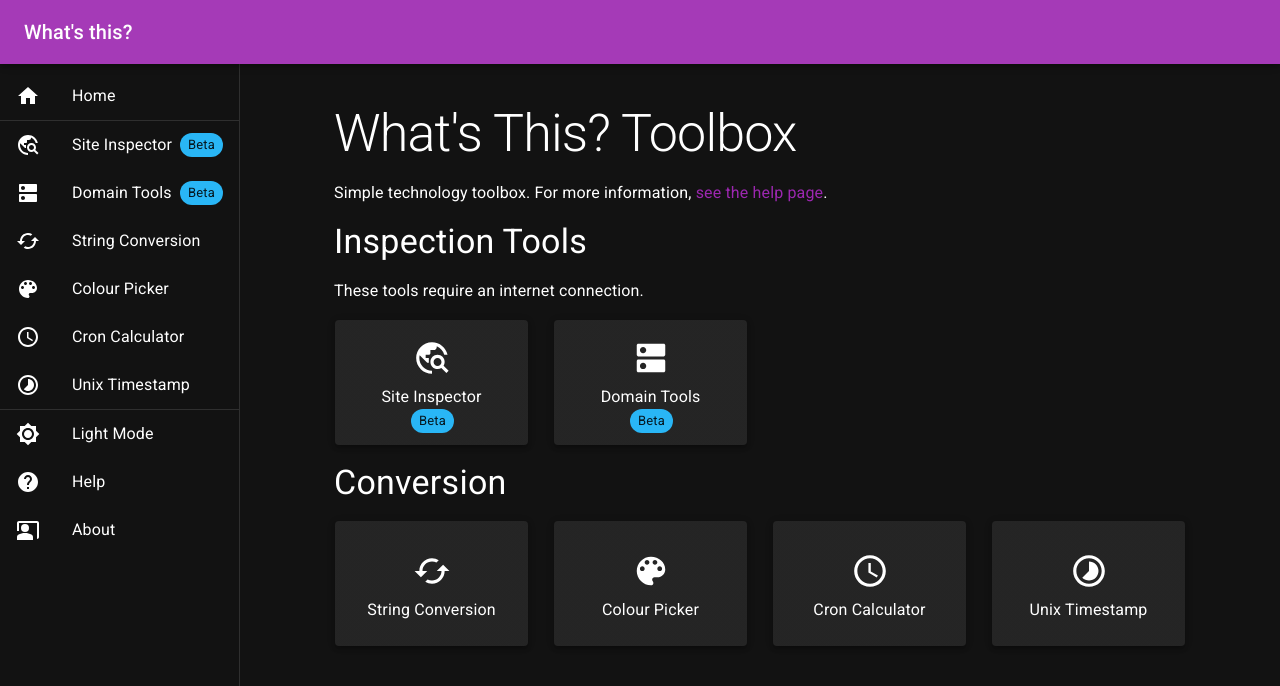
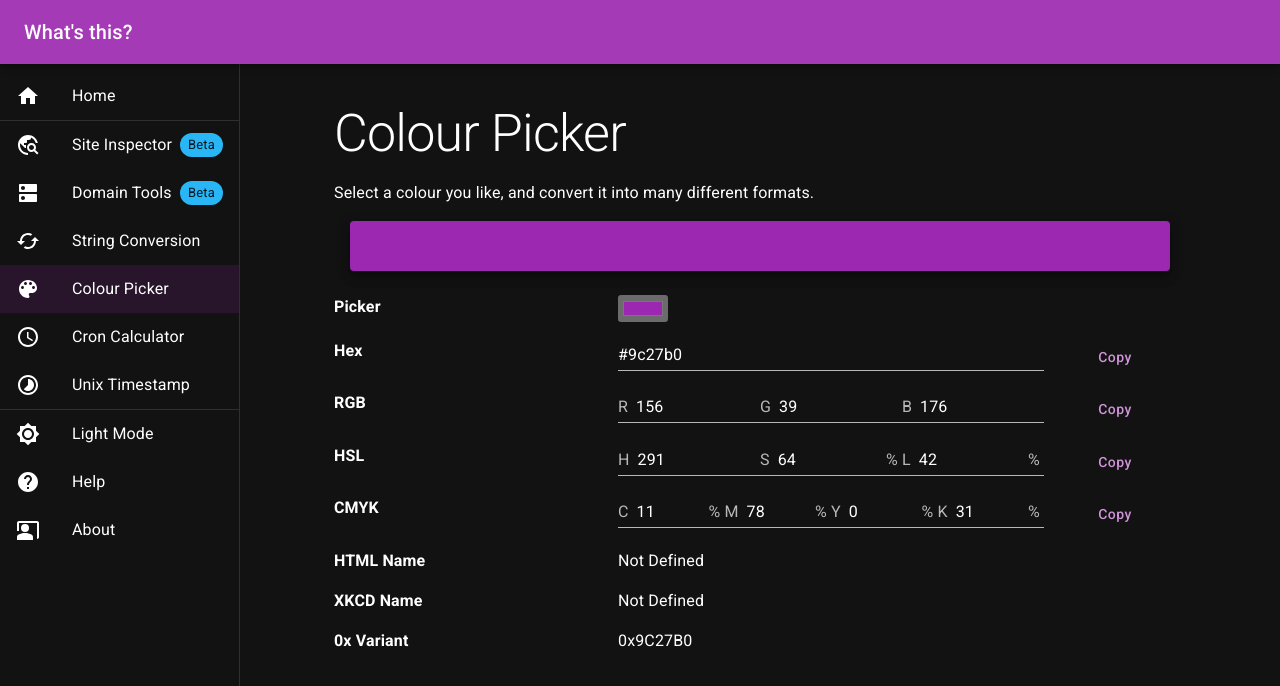
Before and after one commit to soup-bowl/whatsth.is, a React (Create React App) app: page /#/colour/9c27b0 in a window 1280 px wide. Before the commit this address led to /. Shown: the top 686 px of the page. Built offline with nearby package versions, Linux system fonts and the light colour scheme.

Commit message:
Input field labels.

```diff
--- a/src/pages/colour.tsx
+++ b/src/pages/colour.tsx
@@ -68,7 +68,10 @@ const ColourPickerPage = () => {
 								variant="standard"
 								type="number"
 								value={colours.rgb.r}
-								InputProps={{ inputProps: { min: 0, max: 255 } }}
+								InputProps={{
+									inputProps: { min: 0, max: 255 },
+									startAdornment: <InputAdornment position="start">R</InputAdornment>,
+								}}
 								onChange={(e) => {
 									const rgb: RGB = { ...colours.rgb, r: parseInt(e.target.value) }
 									setColours(rgbToAll(rgb));
@@ -80,7 +83,10 @@ const ColourPickerPage = () => {
 								variant="standard"
 								type="number"
 								value={colours.rgb.g}
-								InputProps={{ inputProps: { min: 0, max: 255 } }}
+								InputProps={{
+									inputProps: { min: 0, max: 255 },
+									startAdornment: <InputAdornment position="start">G</InputAdornment>,
+								}}
 								onChange={(e) => {
 									const rgb: RGB = { ...colours.rgb, g: parseInt(e.target.value) }
 									setColours(rgbToAll(rgb));
@@ -92,7 +98,10 @@ const ColourPickerPage = () => {
 								variant="standard"
 								type="number"
 								value={colours.rgb.b}
-								InputProps={{ inputProps: { min: 0, max: 255 } }}
+								InputProps={{
+									inputProps: { min: 0, max: 255 },
+									startAdornment: <InputAdornment position="start">B</InputAdornment>,
+								}}
 								onChange={(e) => {
 									const rgb: RGB = { ...colours.rgb, b: parseInt(e.target.value) }
 									setColours(rgbToAll(rgb));
@@ -117,7 +126,10 @@ const ColourPickerPage = () => {
 								variant="standard"
 								type="number"
 								value={colours.hsl.h}
-								InputProps={{ inputProps: { min: 0, max: 359 } }}
+								InputProps={{
+									inputProps: { min: 0, max: 359 },
+									startAdornment: <InputAdornment position="start">H</InputAdornment>,
+								}}
 								onChange={(e) => {
 									const hsl: HSL = { ...colours.hsl, h: parseInt(e.target.value) }
 									setColours(hslToAll(hsl));
@@ -131,6 +143,7 @@ const ColourPickerPage = () => {
 								value={colours.hsl.s}
 								InputProps={{
 									inputProps: { min: 0, max: 100 },
+									startAdornment: <InputAdornment position="start">S</InputAdornment>,
 									endAdornment: <InputAdornment position="end" sx={{ marginRight: 0.5 }}>%</InputAdornment>,
 								}}
 								onChange={(e) => {
@@ -146,6 +159,7 @@ const ColourPickerPage = () => {
 								value={colours.hsl.l}
 								InputProps={{
 									inputProps: { min: 0, max: 100 },
+									startAdornment: <InputAdornment position="start">L</InputAdornment>,
 									endAdornment: <InputAdornment position="end" sx={{ marginRight: 0.5 }}>%</InputAdornment>,
 								}}
 								onChange={(e) => {
@@ -167,13 +181,14 @@ const ColourPickerPage = () => {
 						<Typography sx={{ fontWeight: 'bold' }}>CMYK</Typography>
 					</Grid>
 					<Grid item xs={10} sm={6} container>
-						<Grid item xs={3}>
+						<Grid item xs={6} md={3}>
 							<TextField fullWidth
 								variant="standard"
 								type="number"
 								value={colours.cmyk.c}
 								InputProps={{
 									inputProps: { min: 0, max: 100 },
+									startAdornment: <InputAdornment position="start">C</InputAdornment>,
 									endAdornment: <InputAdornment position="end" sx={{ marginRight: 0.5 }}>%</InputAdornment>,
 								}}
 								onChange={(e) => {
@@ -182,13 +197,14 @@ const ColourPickerPage = () => {
 								}}
 							/>
 						</Grid>
-						<Grid item xs={3}>
+						<Grid item xs={6} md={3}>
 							<TextField fullWidth
 								variant="standard"
 								type="number"
 								value={colours.cmyk.m}
 								InputProps={{
 									inputProps: { min: 0, max: 100 },
+									startAdornment: <InputAdornment position="start">M</InputAdornment>,
 									endAdornment: <InputAdornment position="end" sx={{ marginRight: 0.5 }}>%</InputAdornment>,
 								}}
 								onChange={(e) => {
@@ -197,13 +213,14 @@ const ColourPickerPage = () => {
 								}}
 							/>
 						</Grid>
-						<Grid item xs={3}>
+						<Grid item xs={6} md={3}>
 							<TextField fullWidth
 								variant="standard"
 								type="number"
 								value={colours.cmyk.y}
 								InputProps={{
 									inputProps: { min: 0, max: 100 },
+									startAdornment: <InputAdornment position="start">Y</InputAdornment>,
 									endAdornment: <InputAdornment position="end" sx={{ marginRight: 0.5 }}>%</InputAdornment>,
 								}}
 								onChange={(e) => {
@@ -212,13 +229,14 @@ const ColourPickerPage = () => {
 								}}
 							/>
 						</Grid>
-						<Grid item xs={3}>
+						<Grid item xs={6} md={3}>
 							<TextField fullWidth
 								variant="standard"
 								type="number"
 								value={colours.cmyk.k}
 								InputProps={{
 									inputProps: { min: 0, max: 100 },
+									startAdornment: <InputAdornment position="start">K</InputAdornment>,
 									endAdornment: <InputAdornment position="end" sx={{ marginRight: 0.5 }}>%</InputAdornment>,
 								}}
 								onChange={(e) => {
```
